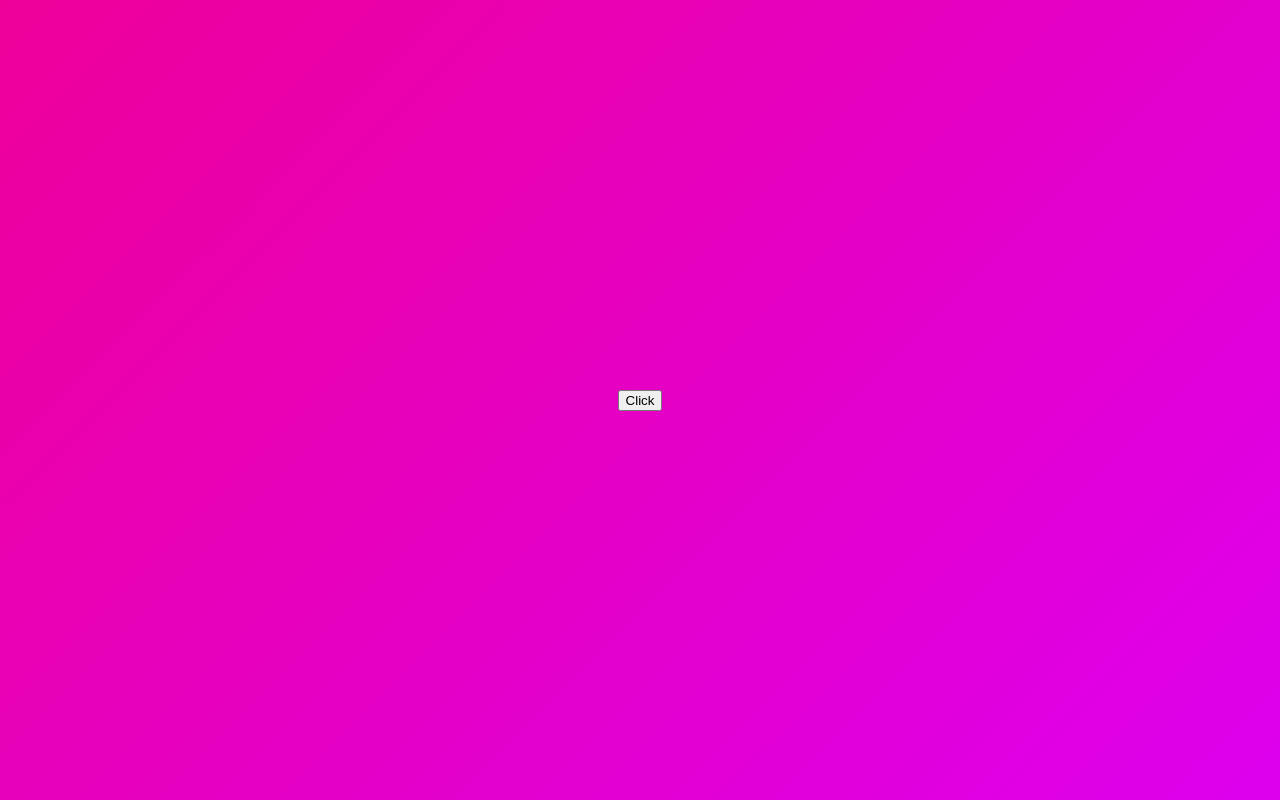
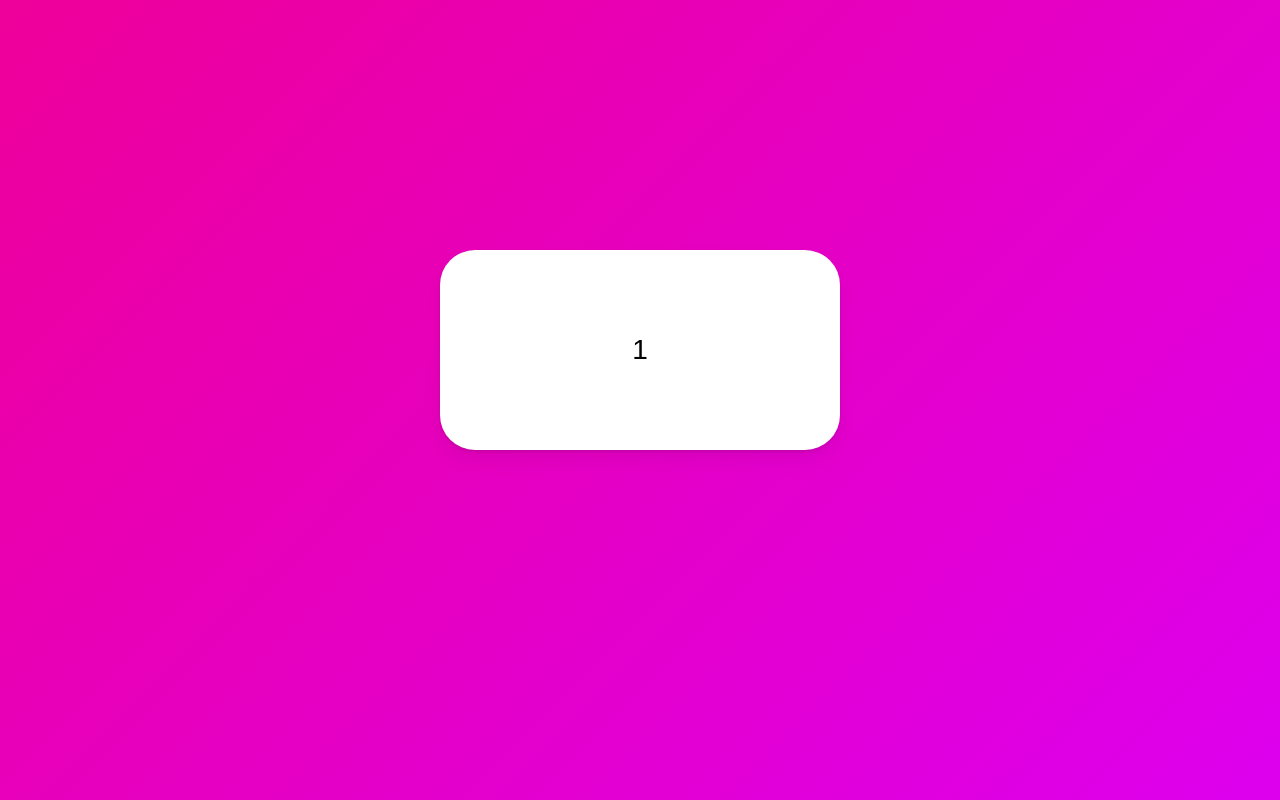
Before and after one commit to to06109/react_masterclass, a React (Create React App) app: page / in a window 1280 px wide. Built offline with nearby package versions, Linux system fonts and the light colour scheme.

Commit message:
7.13(1) Animation - Slider 2

```diff
--- a/src/App.tsx
+++ b/src/App.tsx
@@ -8,44 +8,66 @@
   display: flex;
   justify-content: center;
   align-items: center;
+  flex-direction: column;
 `
 const Box = styled(motion.div)`
   width: 400px;
   height: 200px;
   background-color: rgba(255, 255, 255, 1);
-  border-radius: 40px;
+  border-radius: 35px;
   position: absolute;
-  top: 100px;
+  top: 250px;
+  display: flex;
+  justify-content: center;
+  align-items: center;
+  font-size: 28px;
   box-shadow: 0 2px 3px rgba(0, 0, 0, 0.1), 0 10px 20px rgba(0, 0, 0, 0.06);
 `
-const boxVatiants = {
-  // 나타날 때: initial -> visible
-  // 사라질 때: visible -> leaving
-  initial: {
+const box = {
+  invisible: {
+    x: 500,
     opacity: 0,
     scale: 0,
   },
   visible: {
+    x: 0,
     opacity: 1,
     scale: 1,
-    rotateZ: 360,
+    transition: {
+      duration: 1,
+    }
   },
-  leaving: {
+  exit: {
+    x: -500,
     opacity: 0,
     scale: 0,
-    y: 20,
-  }
+    transition: {
+      duration: 1,
+    }
+  },
 }
 
 function App() {
-  const [showing, setShowing] = useState(false);
-  const toggleShowing = () => setShowing(prev => !prev)
+  const [visible, setVisible] = useState(1)
+  const nextPlease = () => setVisible(prev => prev === 10 ? 10 : prev + 1)
+  const prevPlease = () => setVisible(prev => prev === 1 ? 1 : prev - 1)
   return (
     <Wrapper>
-      <button onClick={toggleShowing}>Click</button>
-      <AnimatePresence>{showing ? <Box variants={boxVatiants} initial="initial" animate="visible" exit="leaving"/> : null}</AnimatePresence>
+      <AnimatePresence>
+        <Box
+          variants={box}
+          initial="invisible"
+          animate="visible"
+          exit="exit"
+          key={visible}>{visible}
+        </Box>
+      </AnimatePresence>
+      <button onClick={nextPlease}>next</button>
+      <button onClick={prevPlease}>prev</button>
     </Wrapper>
   )
 }
 
+// # 7.13 2: 36
+
 export default App
```
